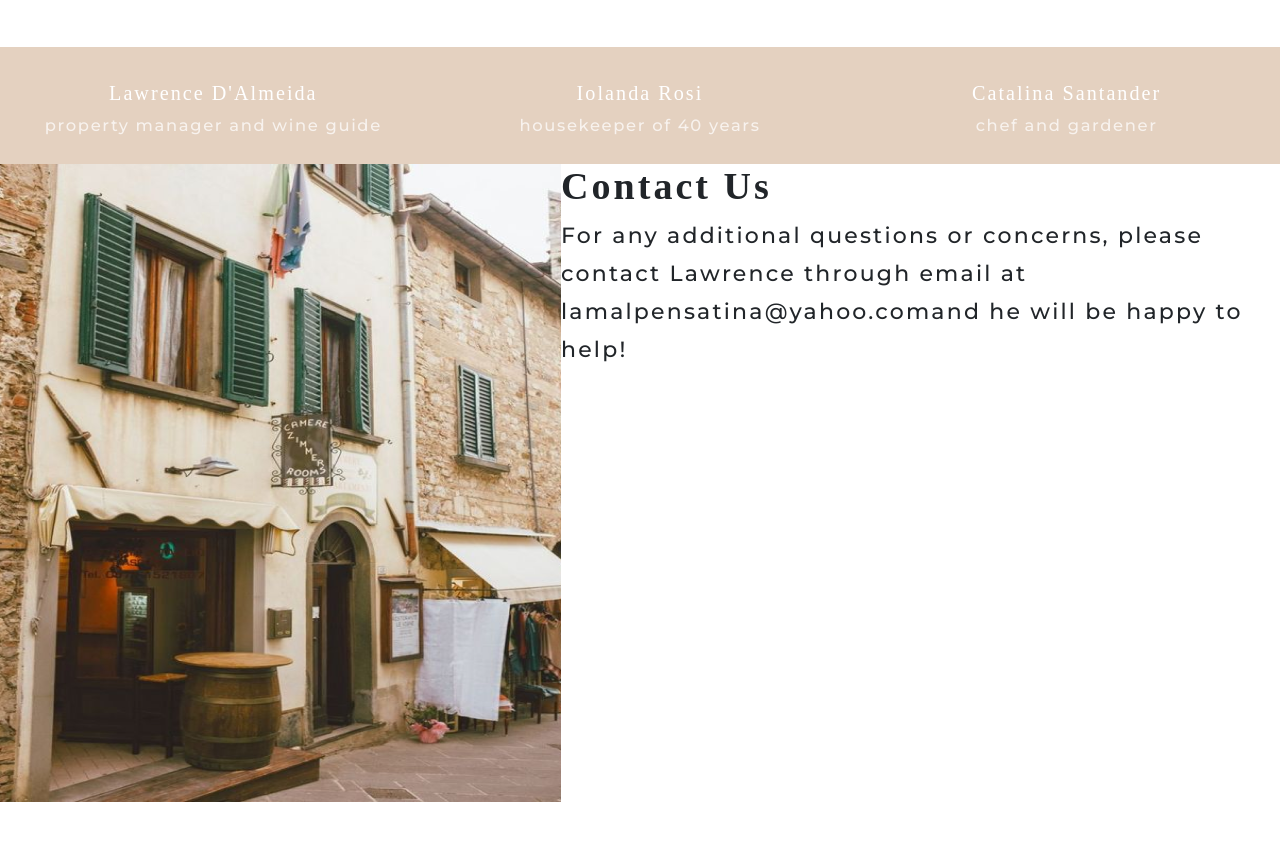
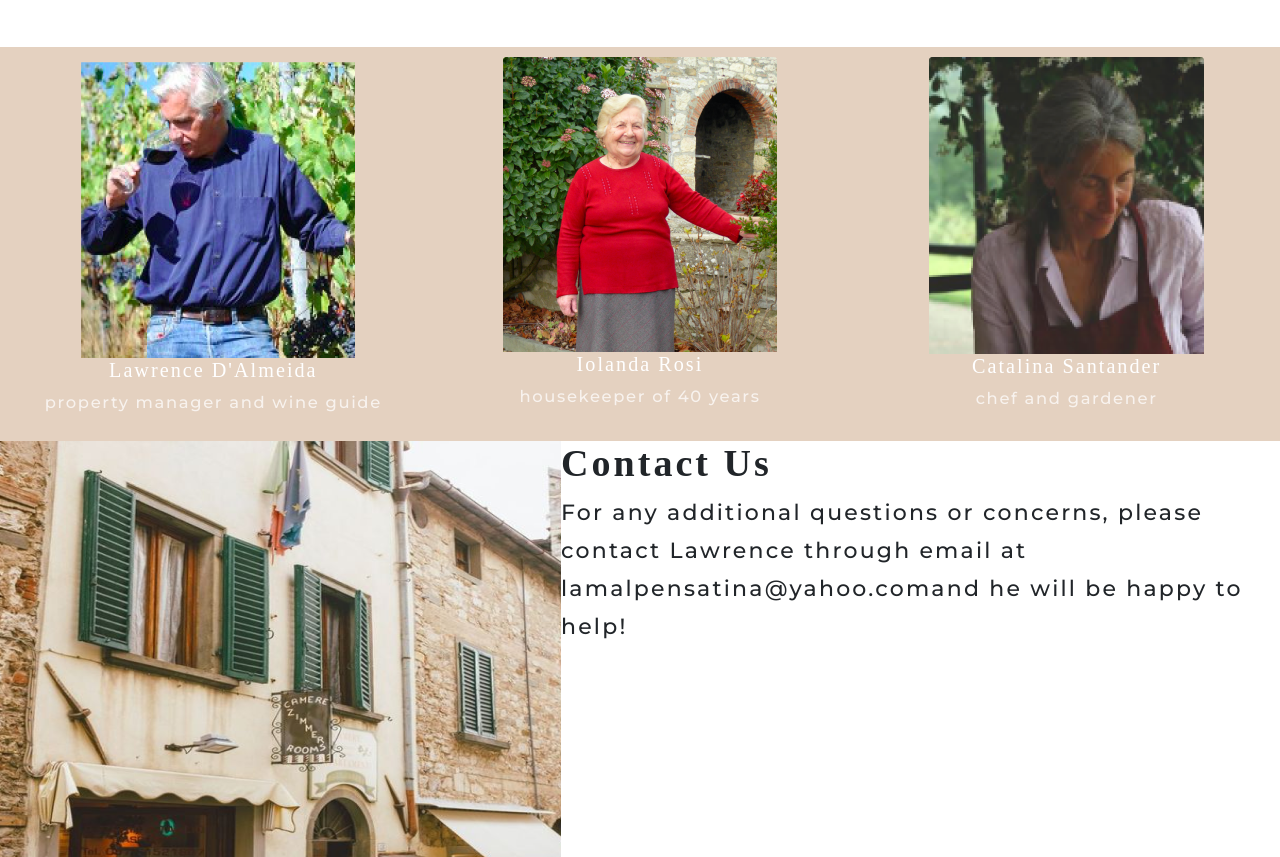
Before and after one commit to meghanmartin995/malpensatina_website, a plain HTML site: page info.html in a window 1280 px wide. Shown: the part 1754-2611 px from the top of the page. Drawn offline with nearby package versions, Linux system fonts and the light colour scheme.

Commit message:
adds photos to info page

```diff
--- a/info.html
+++ b/info.html
@@ -69,17 +69,17 @@
   </div>
   <div class="grid-team">
     <div class="lawrence">
-      <img src="" alt="">
+      <img src="img/l.png" alt="lawrence photo">
       <h3>Lawrence D'Almeida</h3>
       <p>property manager and wine guide</p>
     </div>
     <div class="iolanda">
-      <img src="" alt="">
+      <img src="img/i.png" alt="iolanda photo">
       <h3>Iolanda Rosi</h3>
       <p>housekeeper of 40 years</p>
     </div>
     <div class="catalina">
-      <img src="" alt="">
+      <img src="img/c.png" alt="catalina photo">
       <h3>Catalina Santander</h3>
       <p>chef and gardener</p>
     </div>
```
Also changed, not shown: activities.html (+1 -1 lines), img/c.png (added), img/i.png (added), img/l.png (added), img/l2.png (added).
